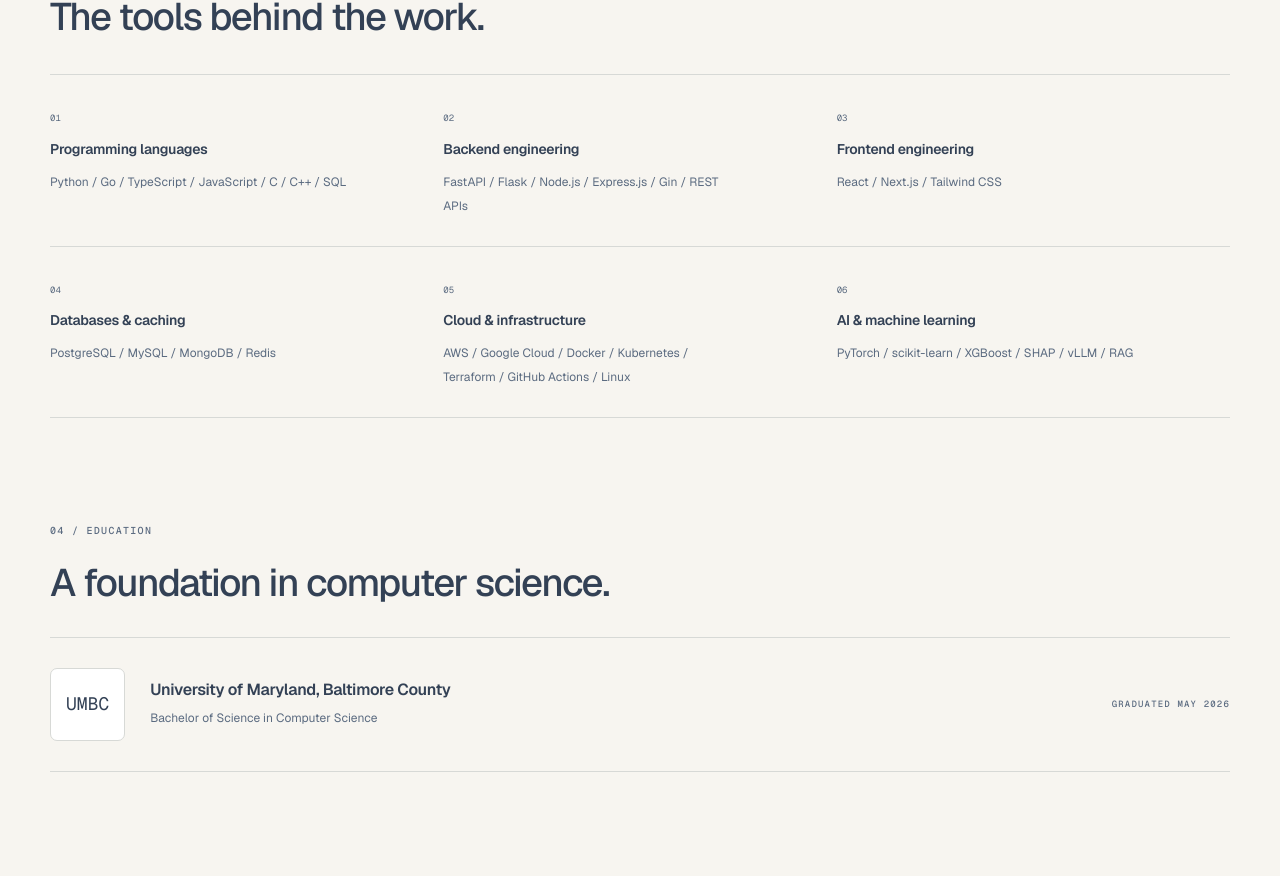
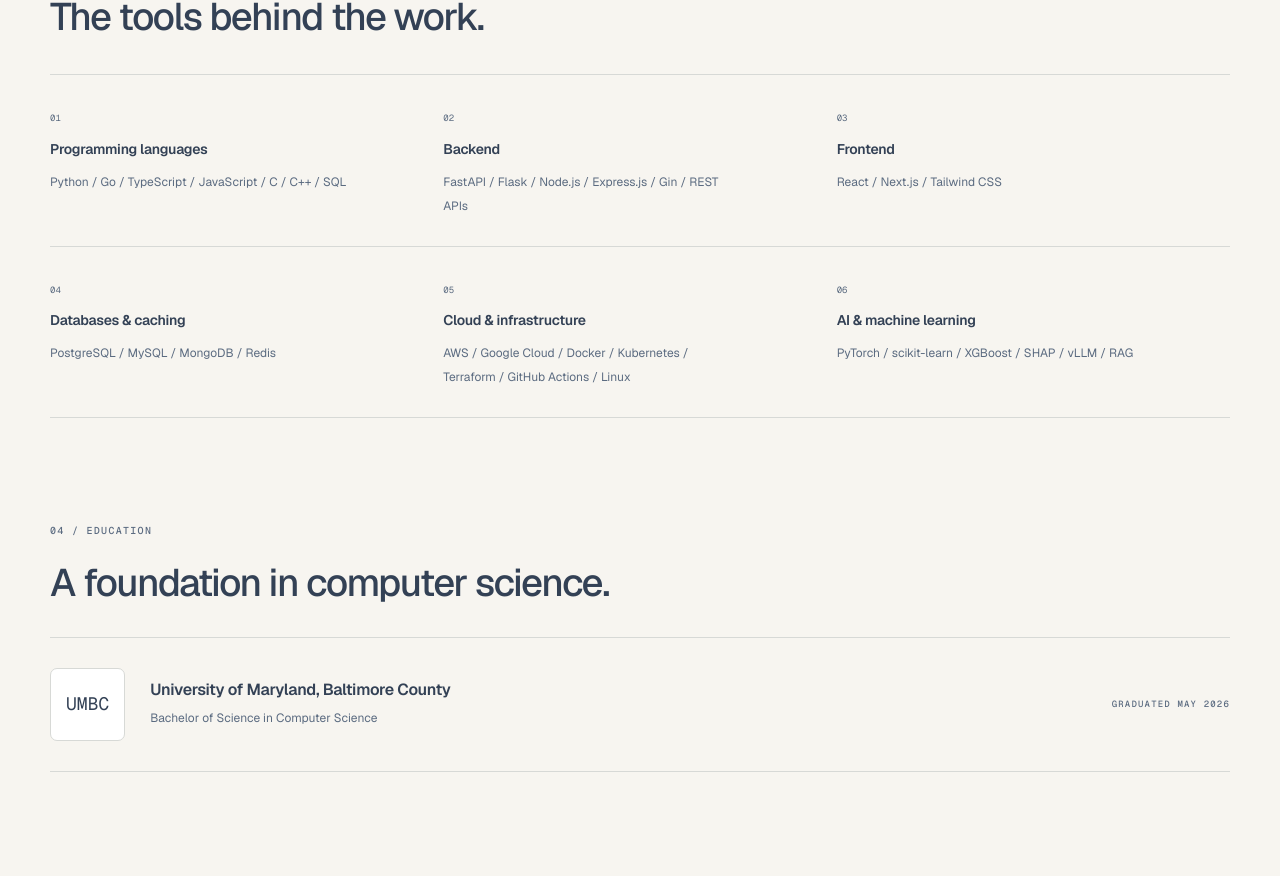
Before and after one commit to ZanyDruid20/furnom-studio, a Next.js app in the folder frontend/: page / in a window 1280 px wide. Shown: the part 2529-3405 px from the top of the page. Built offline with nearby package versions, Linux system fonts and the light colour scheme.

Commit message:
renamed backend and frontend engineering to backend and frontend

```diff
--- a/frontend/src/app/page.tsx
+++ b/frontend/src/app/page.tsx
@@ -2,7 +2,7 @@ import Link from 'next/link';
 import { ArrowDown, ArrowUpRight, Github, Linkedin, Download, Terminal, Layers, Cpu, Code2 } from 'lucide-react';
 import PortfolioCard from '@/components/projects/PortfolioCard';
 import { projects } from '@/lib/projects';
-const skills = [['Programming languages', 'Python / Go / TypeScript / JavaScript / C / C++ / SQL'], ['Backend engineering', 'FastAPI / Flask / Node.js / Express.js / Gin / REST APIs'], ['Frontend engineering', 'React / Next.js / Tailwind CSS'], ['Databases & caching', 'PostgreSQL / MySQL / MongoDB / Redis'], ['Cloud & infrastructure', 'AWS / Google Cloud / Docker / Kubernetes / Terraform / GitHub Actions / Linux'], ['AI & machine learning', 'PyTorch / scikit-learn / XGBoost / SHAP / vLLM / RAG']];
+const skills = [['Programming languages', 'Python / Go / TypeScript / JavaScript / C / C++ / SQL'], ['Backend', 'FastAPI / Flask / Node.js / Express.js / Gin / REST APIs'], ['Frontend', 'React / Next.js / Tailwind CSS'], ['Databases & caching', 'PostgreSQL / MySQL / MongoDB / Redis'], ['Cloud & infrastructure', 'AWS / Google Cloud / Docker / Kubernetes / Terraform / GitHub Actions / Linux'], ['AI & machine learning', 'PyTorch / scikit-learn / XGBoost / SHAP / vLLM / RAG']];
 export default function Home() {
     return <main id="main">
  <section className="hero shell" id="hero"><div className="hero-copy"><p className="availability"><span /> Open to software engineering opportunities</p><p className="eyebrow hero-name">FURNOM DAM / SOFTWARE ENGINEER</p><h1>I like building things that work &mdash; <span>and figuring out how to make them work better.</span></h1><p className="hero-description">I&apos;m a Computer Science graduate from UMBC who enjoys building backend services, working with infrastructure, and solving the technical problems that come with making software faster and more reliable.</p><p className="hero-specialties">Backend systems <span>/</span> Cloud infrastructure <span>/</span> AI engineering</p><div className="hero-actions"><Link className="button primary" href="#projects">Explore my work <ArrowDown size={17}/></Link><a className="button" href="/myresume.pdf" download>Download resume <Download size={16}/></a></div><div className="social-links"><a href="https://github.com/ZanyDruid20" target="_blank" rel="noopener noreferrer"><Github size={17}/> GitHub <ArrowUpRight size={13}/></a><a href="https://www.linkedin.com/in/furnom-dam/" target="_blank" rel="noopener noreferrer"><Linkedin size={17}/> LinkedIn <ArrowUpRight size={13}/></a><a href="#contact">Get in touch <ArrowUpRight size={13}/></a></div></div>
```
